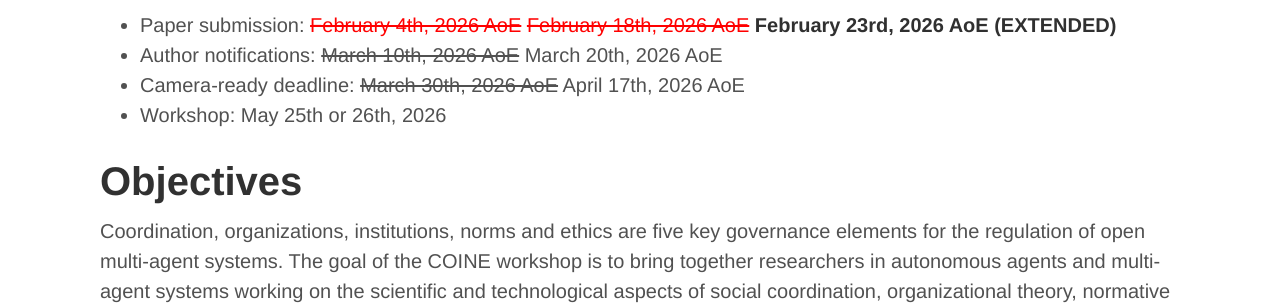
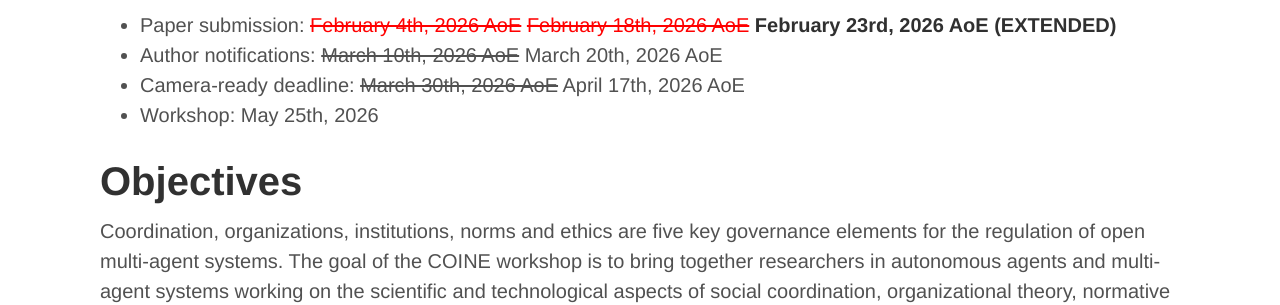
Before and after one commit to coin-workshop/coine-2026-paphos, a Jekyll site: the page built from index.md, in a window 1280 px wide. Shown: the part 219-524 px from the top of the page. Built offline with Jekyll 4.4.1, drawn with Linux system fonts in a browser that asks for light colours.

Commit message:
update workshop date

```diff
--- a/index.md
+++ b/index.md
@@ -8,7 +8,7 @@ title: COINE
 - Paper submission: <span style="color:red; text-decoration: line-through;">February 4th, 2026 AoE</span> <span style="color:red; text-decoration: line-through;">February 18th, 2026 AoE</span> **February 23rd, 2026 AoE (EXTENDED)**
 - Author notifications: <span style="text-decoration: line-through;">March 10th, 2026 AoE</span> March 20th, 2026 AoE
 - Camera-ready deadline: <span style="text-decoration: line-through;">March 30th, 2026 AoE</span> April 17th, 2026 AoE
-- Workshop: May 25th or 26th, 2026
+- Workshop: May 25th, 2026
 
 # Objectives
 
```
Also changed, not shown: call_for_papers.md (+1 -1 lines).
